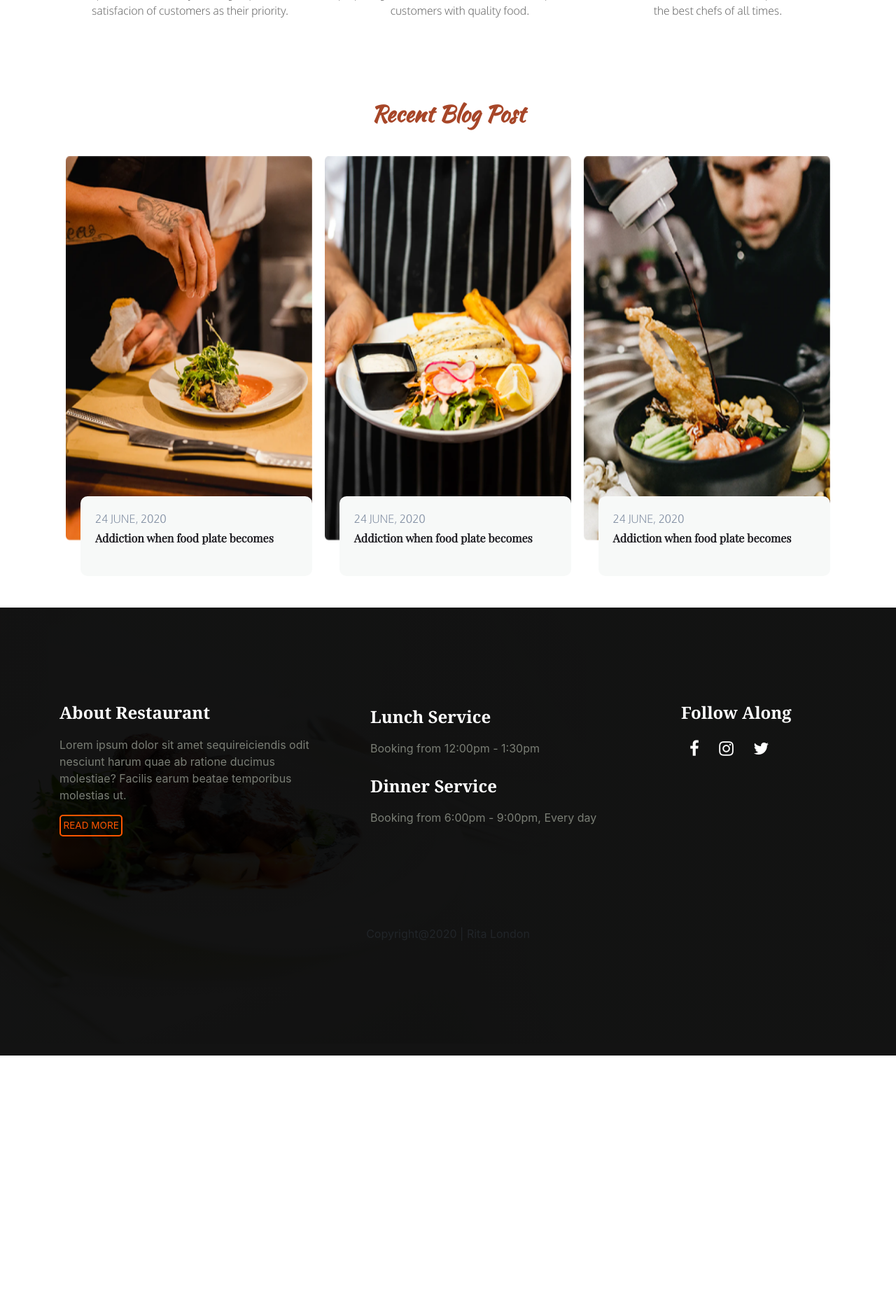
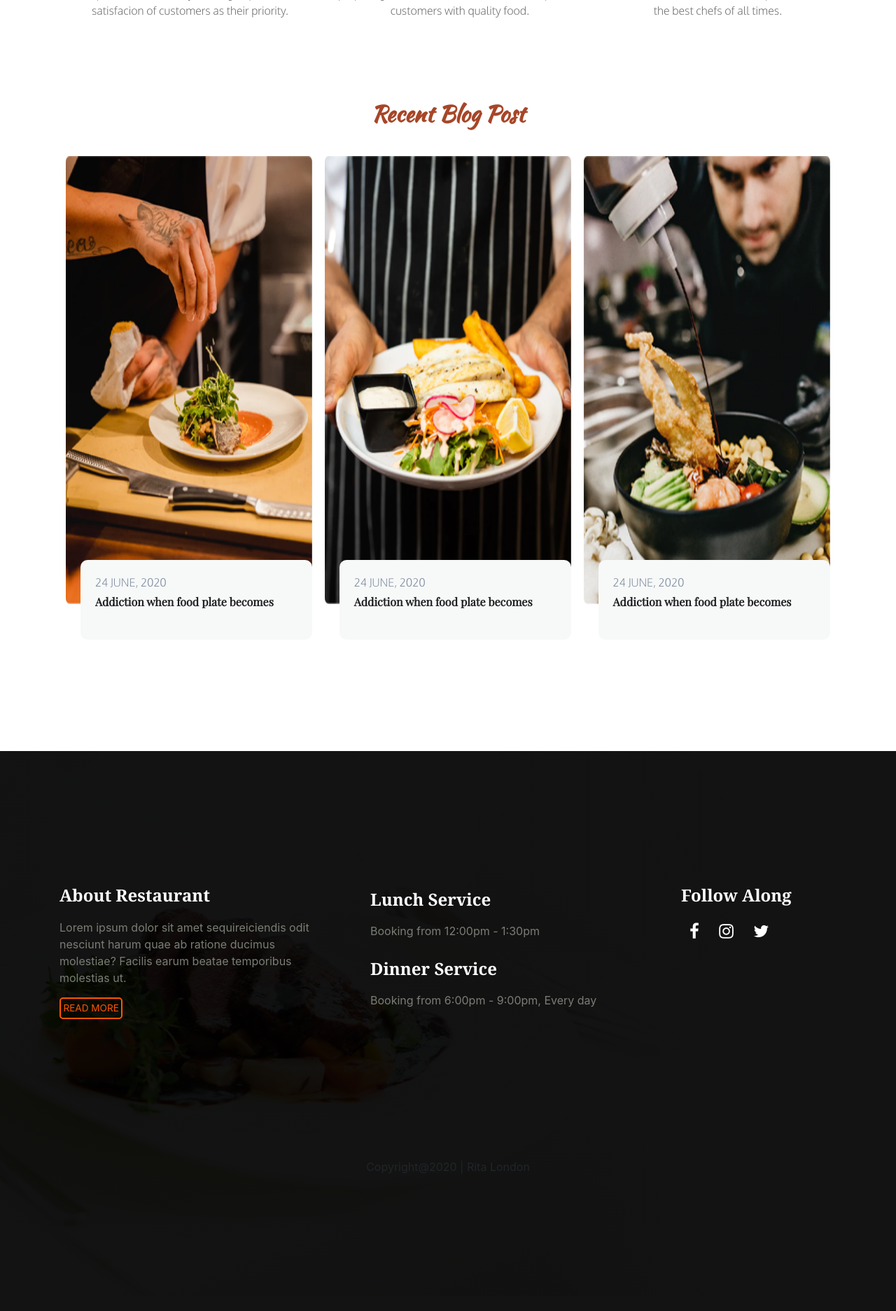
Before and after one commit to augustineritalondon/restaurant, a Flask app: page /home in a window 1280 px wide. Shown: the part 3520-5393 px from the top of the page at 70% size. Before the commit the page ends 5028 px from the top, so only its background shows below. Run offline with Flask 2, Linux system fonts and the light colour scheme; some libraries are stand-ins or nearby versions.

Commit message:
concluded the home page corrections

```diff
--- a/static/style.css
+++ b/static/style.css
@@ -127,7 +127,7 @@ footer{
     background-repeat: no-repeat;
     padding: 1em;
     width: 100%;
-    height: 80vh;
+    height: 100vh;
     text-align: center;
 }
 
@@ -528,7 +528,7 @@ nav a:focus{
 }
 
 .table h1{
-    padding-top: .90em;
+    padding-top: .50em;
     padding-bottom: .30em;
     text-align: center;
     font-weight: 700;
@@ -543,8 +543,8 @@ nav a:focus{
 }
 
 .table-form{
-    padding: 1.5em;
-    max-height: 85vh;
+    padding: .50em;
+    max-height: 100vh;
 }
 
 .table-form label{
@@ -559,7 +559,7 @@ nav a:focus{
 .table-form .btn{
     background: #ff5600;
     border-color: #ff5600;
-    margin-top: 1.5em;
+    margin-top: 1em;
     font-weight: 700!important;
     font-size: .75rem!important;
 }
@@ -572,6 +572,7 @@ nav a:focus{
 
 .form-group{
     margin-bottom: 0!important;
+    margin-top: 0;
 }
 
 .form-control{
@@ -722,11 +723,7 @@ nav a:focus{
 }
 
 .blog-image{
-    margin-top: 0;
-}
-
-.single-blog{
-    margin-bottom: 4em;
+    height: 100vh;
 }
 
 @media only screen and (min-width:770px){
@@ -755,7 +752,8 @@ nav a:focus{
     flex-direction: column;
     text-align: left;
     color: white;
-    margin-top: 1.5em;
+    margin-top: 3em;
+    margin-bottom: 5em;
 }
 
 .footer h3{
@@ -816,8 +814,8 @@ nav a:focus{
 @media only screen and (min-width:770px){
     .footer{
         flex-direction: row;
-        margin-top: 7em;
-        margin-bottom: 7em;
+        margin-top: 10.5em;
+        margin-bottom: 11.5em;
     }
     .sub-1{
         width: 35%;
```
